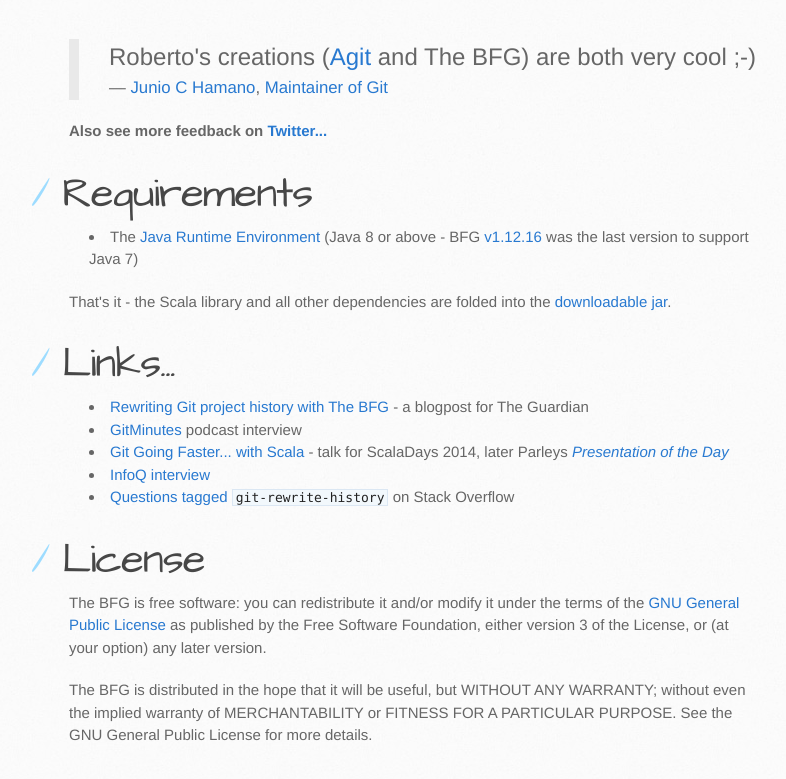
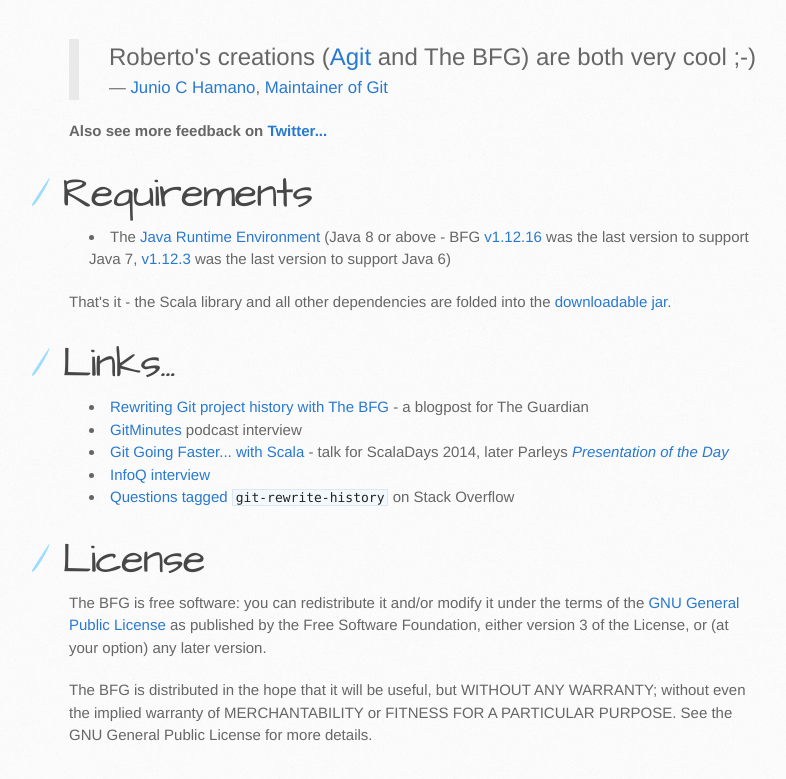
Before and after one commit to rtyley/bfg-repo-cleaner, a plain HTML site: page index.html in a window 1280 px wide. Shown: the part 4548-5327 px from the top of the page, without its empty margins (101-887 px from the left). Drawn offline with nearby package versions, Linux system fonts and the light colour scheme.

Commit message:
clearly mention the Java6 version still
it took me an hour to figure out, what version will work on SLES11 SP4  - which still carries Java 6

```diff
--- a/index.html
+++ b/index.html
@@ -201,7 +201,7 @@ Roberto's creations (<a href="https://play.google.com/store/apps/details?id=com.
 </p>
 <h1>Requirements</h1>
 <ul>
-<li>The <a href="https://www.java.com/en/download/manual.jsp">Java Runtime Environment</a> (<b>Java 8</b> or above - BFG <a href="http://repo1.maven.org/maven2/com/madgag/bfg/1.12.16/bfg-1.12.16.jar">v1.12.16</a> was the last version to support Java 7)</li>
+<li>The <a href="https://www.java.com/en/download/manual.jsp">Java Runtime Environment</a> (<b>Java 8</b> or above - BFG <a href="http://repo1.maven.org/maven2/com/madgag/bfg/1.12.16/bfg-1.12.16.jar">v1.12.16</a> was the last version to support Java 7, <a href="http://repo1.maven.org/maven2/com/madgag/bfg/1.12.3/bfg-1.12.3.jar">v1.12.3</a> was the last version to support Java 6)</li>
 </ul>
 <p>That's it - the Scala library and all other dependencies are folded into the <a class="latest-download-link" data-event-category="Requirements Link" href="#download">downloadable jar</a>.</p>
 
```
